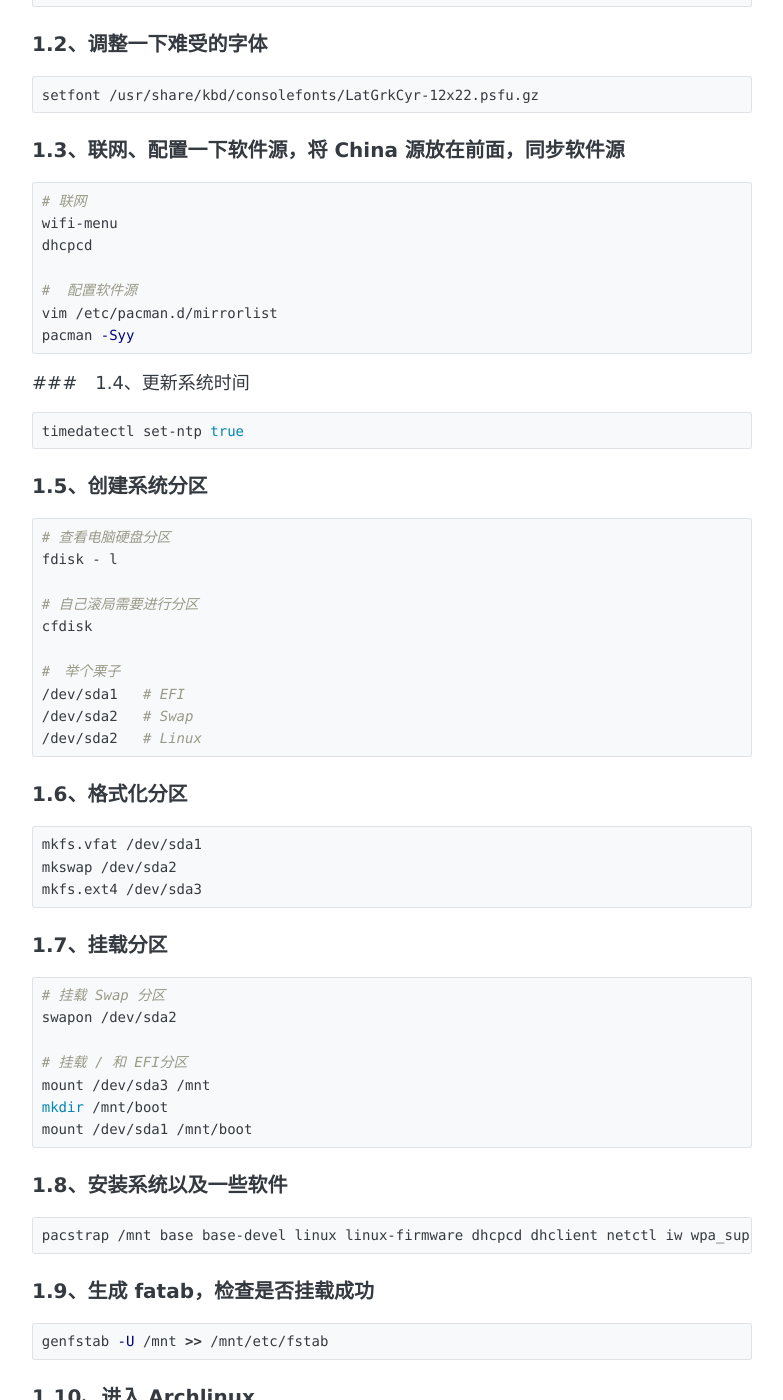
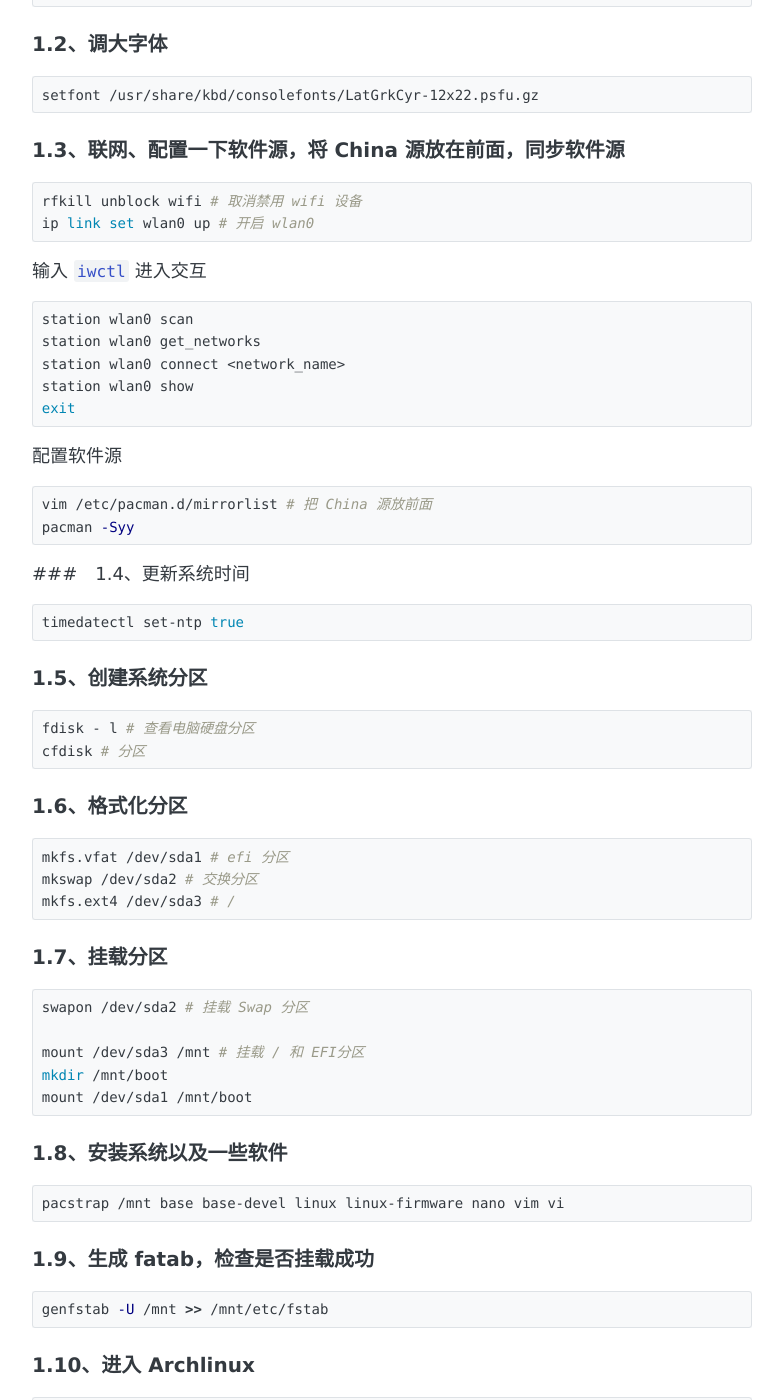
Before and after one commit to lazwan/lazywa.github.io, a Jekyll site: the page built from _posts/2020-2-9-Archlinux-install.md, in a window 1280 px wide and 1400 px high, scrolled down 451 px. Shown: the whole window, without its empty margins (248-1031 px from the left). Built offline with Jekyll 4.4.1, drawn with Linux system fonts in a browser that asks for light colours; some of the changed text lies outside the part shown.

Commit message:
update Archlinux install

````diff
--- a/_posts/2020-2-9-Archlinux-install.md
+++ b/_posts/2020-2-9-Archlinux-install.md
@@ -20,7 +20,7 @@ tags:
 ls /sys/firmware/efi/efivars
 ```
 
-### 1.2、调整一下难受的字体
+### 1.2、调大字体
 
 ```shell
 setfont /usr/share/kbd/consolefonts/LatGrkCyr-12x22.psfu.gz
@@ -28,13 +28,25 @@ setfont /usr/share/kbd/consolefonts/LatGrkCyr-12x22.psfu.gz
 
 ### 1.3、联网、配置一下软件源，将 China 源放在前面，同步软件源
 
+~~~shell
+rfkill unblock wifi # 取消禁用 wifi 设备
+ip link set wlan0 up # 开启 wlan0
+~~~
+
+输入 `iwctl` 进入交互
+
+~~~shell
+station wlan0 scan
+station wlan0 get_networks
+station wlan0 connect <network_name>
+station wlan0 show
+exit
+~~~
+
+配置软件源
+
 ```shell
-# 联网
-wifi-menu
-dhcpcd
-
-#  配置软件源
-vim /etc/pacman.d/mirrorlist
+vim /etc/pacman.d/mirrorlist # 把 China 源放前面
 pacman -Syy
 ```
 
@@ -47,34 +59,24 @@ timedatectl set-ntp true
 ### 1.5、创建系统分区
 
 ```shell
-# 查看电脑硬盘分区
-fdisk - l
-
-# 自己滚局需要进行分区
-cfdisk
-
-#　举个栗子
-/dev/sda1   # EFI
-/dev/sda2   # Swap
-/dev/sda2   # Linux
+fdisk - l # 查看电脑硬盘分区
+cfdisk # 分区
 ```
 
 ### 1.6、格式化分区
 
 ```shell
-mkfs.vfat /dev/sda1
-mkswap /dev/sda2
-mkfs.ext4 /dev/sda3
+mkfs.vfat /dev/sda1 # efi 分区
+mkswap /dev/sda2 # 交换分区
+mkfs.ext4 /dev/sda3 # /
 ```
 
 ### 1.7、挂载分区
 
 ```shell
-# 挂载 Swap 分区
-swapon /dev/sda2
+swapon /dev/sda2 # 挂载 Swap 分区
 
-# 挂载 / 和 EFI分区
-mount /dev/sda3 /mnt
+mount /dev/sda3 /mnt # 挂载 / 和 EFI分区
 mkdir /mnt/boot
 mount /dev/sda1 /mnt/boot
 ```
@@ -82,7 +84,7 @@ mount /dev/sda1 /mnt/boot
 ### 1.8、安装系统以及一些软件
 
 ```shell
-pacstrap /mnt base base-devel linux linux-firmware dhcpcd dhclient netctl iw wpa_supplicant nano vim efibootmgr grub dialog
+pacstrap /mnt base base-devel linux linux-firmware nano vim vi
 ```
 
 ### 1.9、生成 fatab，检查是否挂载成功
@@ -185,28 +190,28 @@ amixer sset Master unmute
 ### 3.3、中文字体
 
 ```shell
-pacman -S ttf-dejavu wqy-microhei wqy-microhei-lite wqy-bitmapfont wqy-zenhei ttf-arphic-ukai ttf-arphic-uming adobe-source-han-sans-cn-fonts adobe-source-han-serif-cn-fonts noto-fonts-cjk
+pacman -S noto-fonts-cjk
 ```
 
 ### 3.4、网络
 
 ```shell
-pacman -S networkmanager net-tools
+pacman -S networkmanager nm-connection-editor network-manager-applet rp-pppoe net-tools
+
 systemctl enable NetworkManager
-systemctl enable dhcpcd
 ```
 
 ### 3.6、一些其他软件
 
 ```shell
-openssh firefox intel-ucode zsh
+openssh firefox intel-ucode zsh git
 ```
 
 ### 3.7、安装Grub
 
 ```shell
 # 安装 os-prober 和 ntfs-3g 识别多系统
-pacman -S os-prober ntfs-3g
+pacman -S os-prober ntfs-3g efibootmgr grub
 
 # 安装 grub
 grub-install --target=x86_64-efi --efi-directory=/boot --bootloader-id=Archlinux
@@ -215,14 +220,32 @@ grub-install --target=x86_64-efi --efi-directory=/boot --bootloader-id=Archlinux
 grub-mkconfig -o /boot/grub/grub.cfg
 ```
 
-## 4、重启，安装完成!
+## 4、dwm
 
-我的 Archlinux 桌面配置：
+### 1、安装
 
-![shell](/images/Archlinux/shell.png)
+~~~shell
+git clone https://github.com/lazywa/dwm.git
+mv dwm .dwm
+cd .dwm
+sudo make clean install
+~~~
 
-![desktop](/images/Archlinux/Archlinux-desktop.png)
-![theme](/images/Archlinux/theme.png)
+~~~shell
+git clone https://github.com/lazywa/st.git
+mv st .st
+cd .st
+sudo make clean install
+~~~
 
-![windows](/images/Archlinux/windows.png)
-![icons](/images/Archlinux/icons.png)
+~~~shell
+git clone https://git.suckless.org/dmenu
+cd dmenu
+sudo make clean install
+~~~
+
+### 2、需要安装的程序
+
+~~~shell
+sudo pacman -S feh acpitool bc alsa-utils trayer xcompmgr SauceCodePro-Nerd-Font-Mono screenkey
+~~~
````
Also changed, not shown: other parts of _posts/2020-2-9-Archlinux-install.md (+7 -4 lines).
